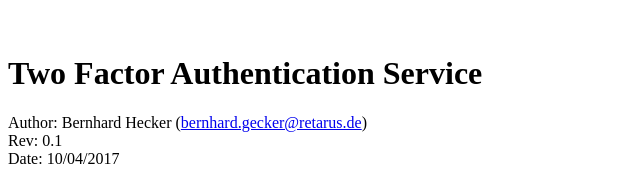
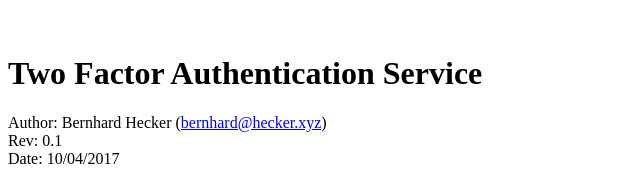
Before and after one commit to bairnhard/2fa, a plain HTML site: page HTMLPage1.html in a window 1280 px wide. Shown: the top 183 px of the page, 0-640 px from the left. Drawn offline with Linux system fonts and the light colour scheme.

Commit message:
email address changed

```diff
--- a/HTMLPage1.html
+++ b/HTMLPage1.html
@@ -11,7 +11,7 @@
     <div>
     <h1>Two Factor Authentication Service</h1>
     </div>
-    <div>Author: Bernhard Hecker (<a href="mailto:bernhard.gecker@retarus.de">bernhard.gecker@retarus.de</a>)</div>
+    <div>Author: Bernhard Hecker (<a href="mailto:bernhard@hecker.xyz">bernhard@hecker.xyz</a>)</div>
     <div>Rev: 0.1</div>
     <div>Date: 10/04/2017</div>
     <div>
```
